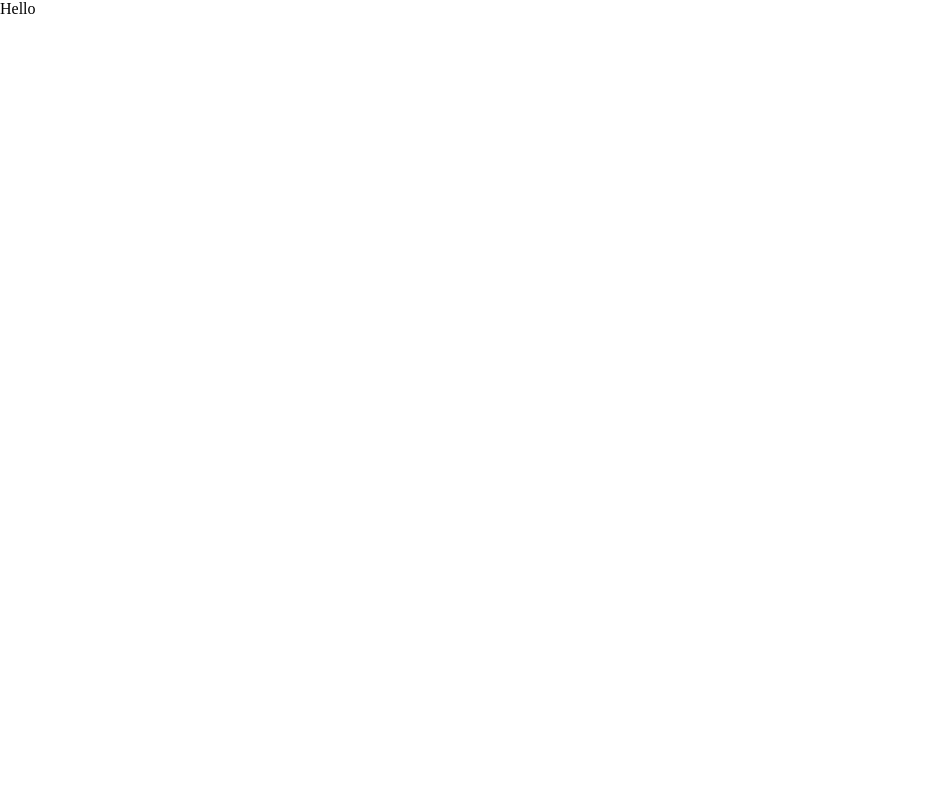
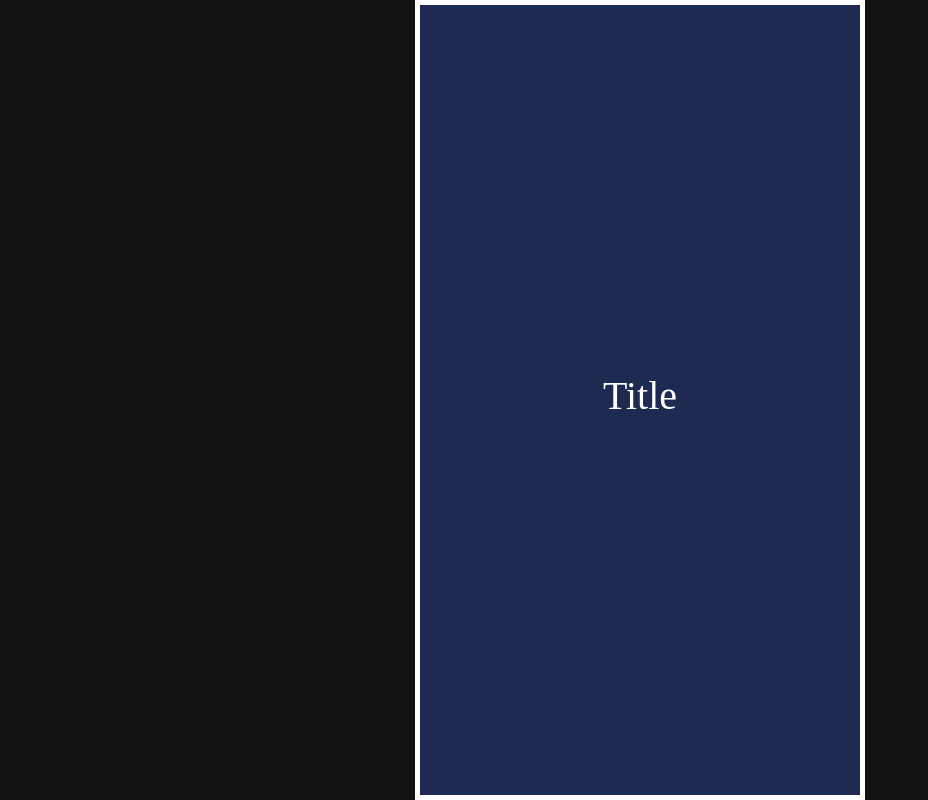
Before and after one commit to ykrods/sv-rhythm-demo, a Svelte app: page / in a window 1280 px wide. Shown: the whole page, without its empty margins (0-928 px from the left). Built offline with nearby package versions, Linux system fonts and the light colour scheme.

Commit message:
[tasks:20261014-layout] 基本レイアウトの作成

```diff
--- a/src/App.svelte
+++ b/src/App.svelte
@@ -1,5 +1,24 @@
-<script>
+<script lang="ts">
+  import Title from './scenes/Title.svelte';
+  import Play from './scenes/Play.svelte';
+
+  let scene: 'title' | 'play' = $state('title');
 </script>
-<div>
-  Hello
+
+<div class="stage">
+  {#if scene === 'title'}
+    <Title />
+  {:else if scene === 'play'}
+    <Play />
+  {/if}
 </div>
+
+<style>
+  .stage {
+    width: min(100dvw, 100dvh * 9 / 16);
+    aspect-ratio: 9 / 16;
+    background: #000;
+    overflow: hidden;
+    touch-action: none;
+  }
+</style>
--- a/src/app.css
+++ b/src/app.css
@@ -1,6 +1,24 @@
 :root {
+  background: #111;
+}
+
+html,
+body,
+#app {
+  width: 100%;
+  height: 100dvh;
 }
 
 body {
   margin: 0;
+  overflow: hidden;
+  overscroll-behavior: none;
+  user-select: none;
+  -webkit-user-select: none;
+  -webkit-touch-callout: none;
 }
+
+#app {
+  display: grid;
+  place-items: center;
+}
--- /dev/null
+++ b/src/lib/stage.ts
@@ -0,0 +1,3 @@
+// Scene 内の SVG で用いる論理座標のサイズ (9:16)
+export const STAGE_WIDTH = 360;
+export const STAGE_HEIGHT = 640;
--- /dev/null
+++ b/src/scenes/Play.svelte
@@ -0,0 +1,34 @@
+<script lang="ts">
+  import { STAGE_WIDTH, STAGE_HEIGHT } from '../lib/stage';
+</script>
+
+<svg viewBox="0 0 {STAGE_WIDTH} {STAGE_HEIGHT}">
+  <rect width={STAGE_WIDTH} height={STAGE_HEIGHT} fill="#3a1d53" />
+  <rect
+    x="2"
+    y="2"
+    width={STAGE_WIDTH - 4}
+    height={STAGE_HEIGHT - 4}
+    fill="none"
+    stroke="#fff"
+    stroke-width="4"
+  />
+  <text
+    x={STAGE_WIDTH / 2}
+    y={STAGE_HEIGHT / 2}
+    fill="#fff"
+    font-size="32"
+    text-anchor="middle"
+    dominant-baseline="middle"
+  >
+    Play
+  </text>
+</svg>
+
+<style>
+  svg {
+    display: block;
+    width: 100%;
+    height: 100%;
+  }
+</style>
--- /dev/null
+++ b/src/scenes/Title.svelte
@@ -0,0 +1,34 @@
+<script lang="ts">
+  import { STAGE_WIDTH, STAGE_HEIGHT } from '../lib/stage';
+</script>
+
+<svg viewBox="0 0 {STAGE_WIDTH} {STAGE_HEIGHT}">
+  <rect width={STAGE_WIDTH} height={STAGE_HEIGHT} fill="#1d2b53" />
+  <rect
+    x="2"
+    y="2"
+    width={STAGE_WIDTH - 4}
+    height={STAGE_HEIGHT - 4}
+    fill="none"
+    stroke="#fff"
+    stroke-width="4"
+  />
+  <text
+    x={STAGE_WIDTH / 2}
+    y={STAGE_HEIGHT / 2}
+    fill="#fff"
+    font-size="32"
+    text-anchor="middle"
+    dominant-baseline="middle"
+  >
+    Title
+  </text>
+</svg>
+
+<style>
+  svg {
+    display: block;
+    width: 100%;
+    height: 100%;
+  }
+</style>
```
Also changed, not shown: 5 other files (tests, documents, lock files or other folders).
